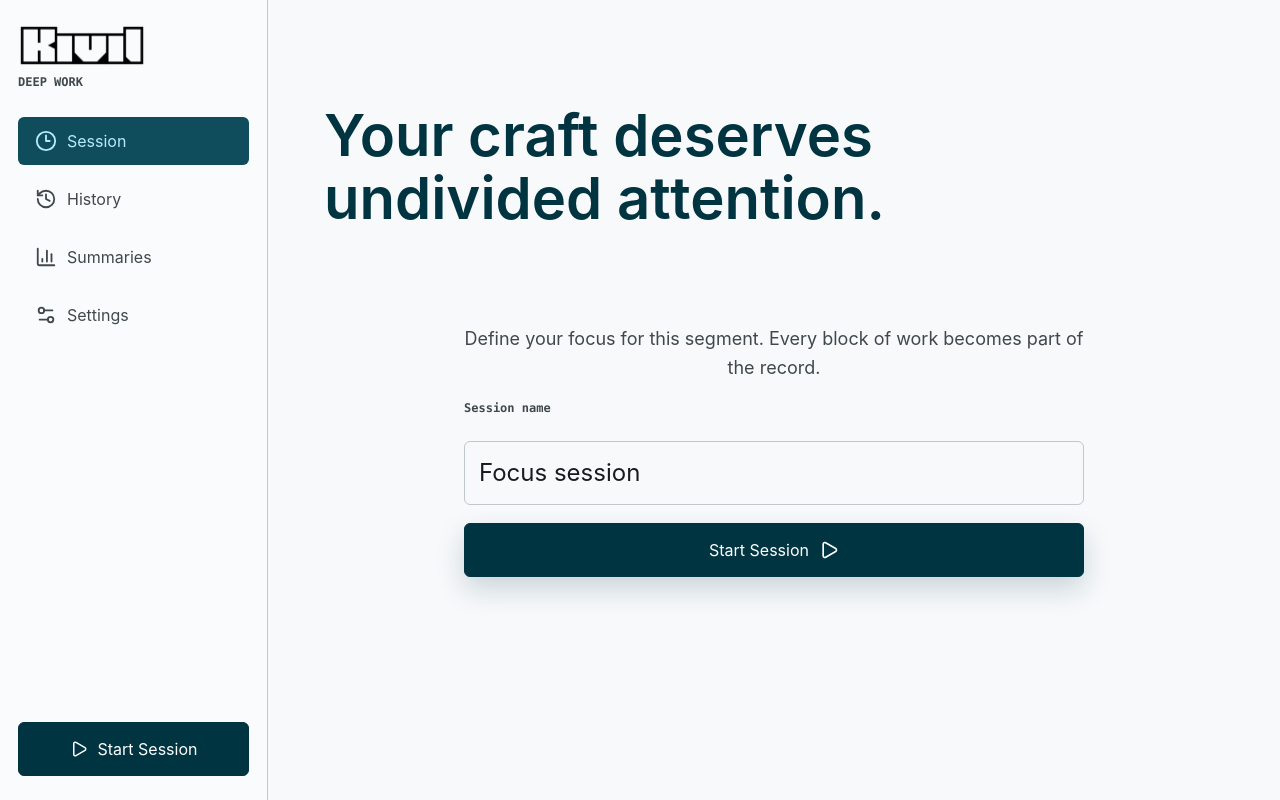
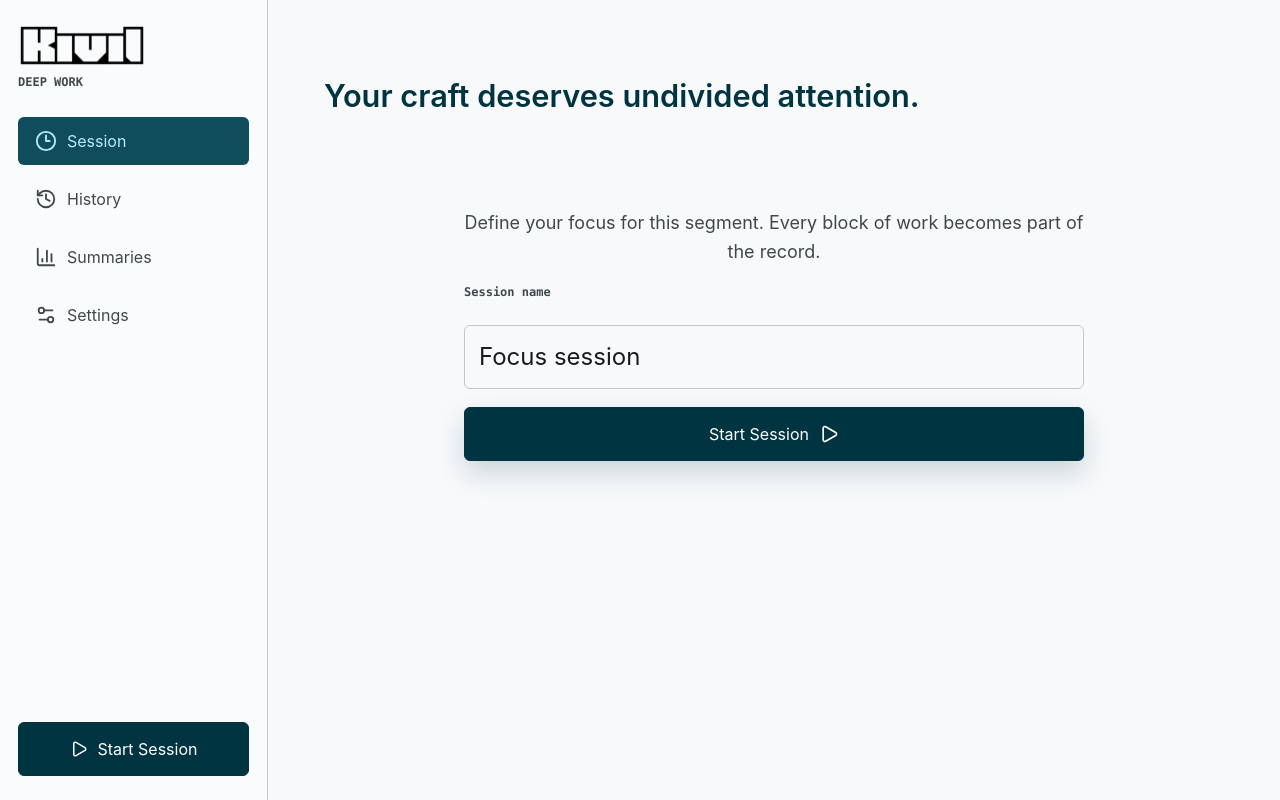
Before and after one commit to zkoymen/kivil, a React (Vite) app: page / in a window 1280 px wide. Built offline with nearby package versions, Linux system fonts and the light colour scheme.

Commit message:
Compact session header

```diff
--- a/src/App.css
+++ b/src/App.css
@@ -203,17 +203,18 @@ p {
   align-items: flex-start;
   justify-content: space-between;
   gap: 32px;
-  margin: 48px 0 34px;
+  margin: 22px 0 28px;
 }
 
 .stage-header h1 {
-  max-width: 720px;
+  max-width: 920px;
   margin-top: 12px;
   color: var(--work-dark);
-  font-size: clamp(34px, 5vw, 58px);
+  font-size: clamp(24px, 2.4vw, 34px);
   font-weight: 600;
-  line-height: 1.08;
+  line-height: 1.15;
   letter-spacing: 0;
+  white-space: nowrap;
 }
 
 .state-badge {
@@ -259,7 +260,7 @@ p {
 
 .stage-total strong {
   color: var(--work);
-  font-size: 42px;
+  font-size: 34px;
   font-weight: 300;
   line-height: 1;
   font-variant-numeric: tabular-nums;
@@ -309,13 +310,13 @@ p {
   display: grid;
   justify-items: center;
   gap: 24px;
-  min-height: 360px;
-  padding: 44px 24px;
+  min-height: 316px;
+  padding: 34px 24px;
 }
 
 .main-timer {
   color: var(--text);
-  font-size: clamp(76px, 12vw, 148px);
+  font-size: clamp(72px, 10vw, 126px);
   font-weight: 300;
   line-height: 1;
   letter-spacing: 0;
@@ -670,6 +671,10 @@ p {
     display: grid;
   }
 
+  .stage-header h1 {
+    white-space: normal;
+  }
+
   .stage-total {
     text-align: left;
   }
--- a/src/App.tsx
+++ b/src/App.tsx
@@ -561,8 +561,8 @@ function App() {
             <section className="record-panel" aria-label="Session record">
               <div className="record-header">
                 <div>
-                  <p className="segment-label">{snapshot.status === 'ended' ? 'Session complete' : 'Live record'}</p>
-                  <h2>{snapshot.status === 'ended' ? snapshot.name : 'Chronological record'}</h2>
+                  <p className="segment-label">{snapshot.status === 'ended' ? 'Session complete' : 'Current session'}</p>
+                  <h2>{snapshot.status === 'ended' ? snapshot.name : 'Session Record'}</h2>
                 </div>
                 <span>{formatDateTime(snapshot.startedAt)}</span>
               </div>
```
